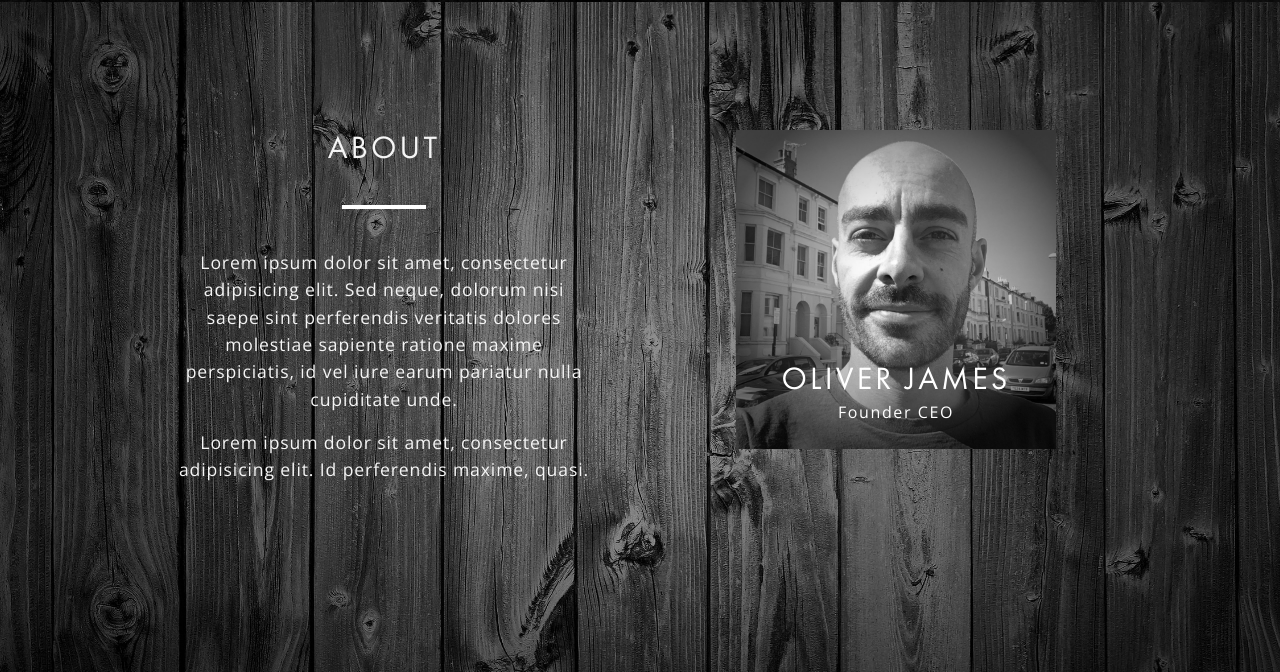
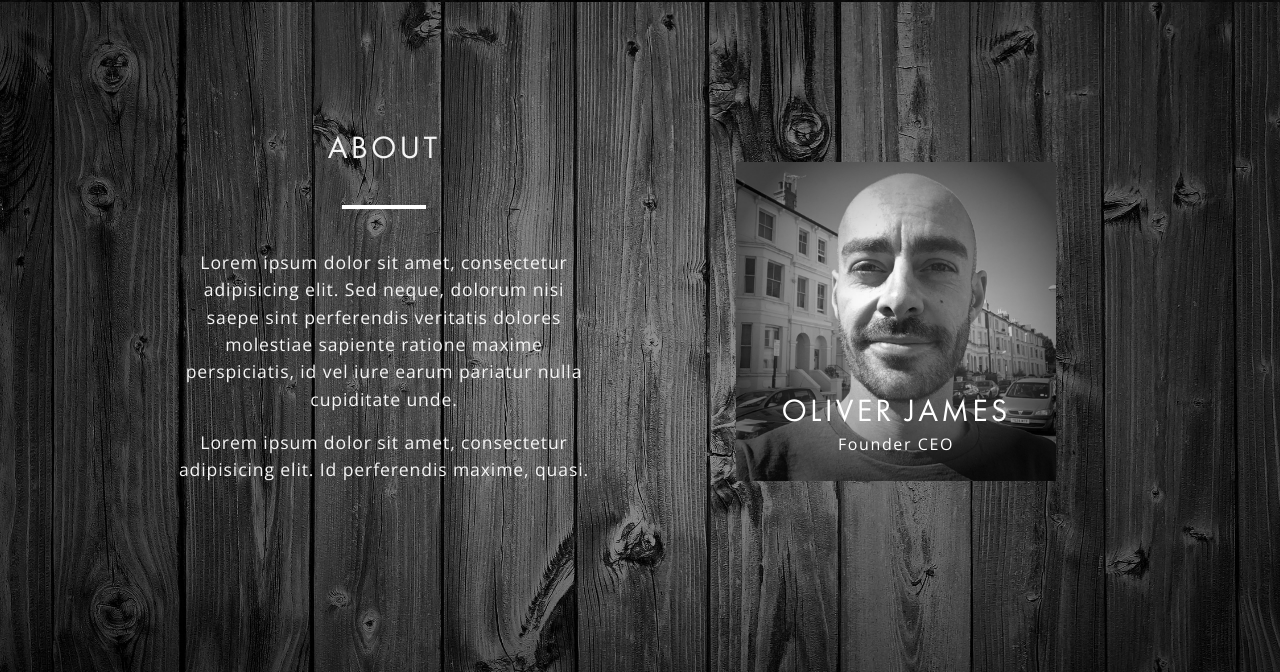
Before and after one commit to ljferrari/ollywood3, a plain HTML site: page index.html in a window 1280 px wide. Shown: the part 798-1470 px from the top of the page. Drawn offline with nearby package versions, Linux system fonts and the light colour scheme; a script that the page names is missing.

Commit message:
fixed image margin

```diff
--- a/style.css
+++ b/style.css
@@ -193,7 +193,7 @@ section {
     position: relative;
     width: 100%;
     max-width: 20em;
-    margin: 0 auto;
+    margin: 2em auto;
 }
 
 
```
